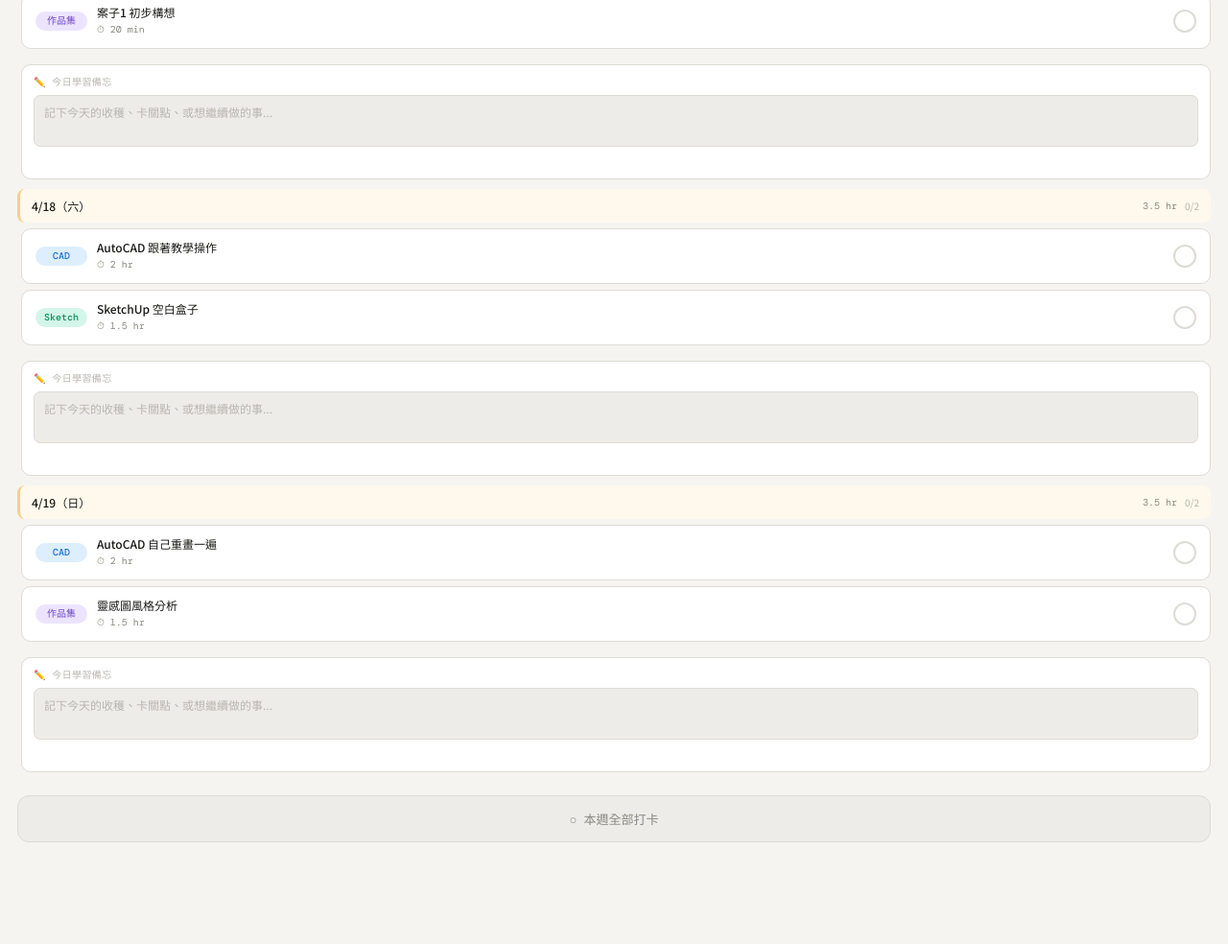
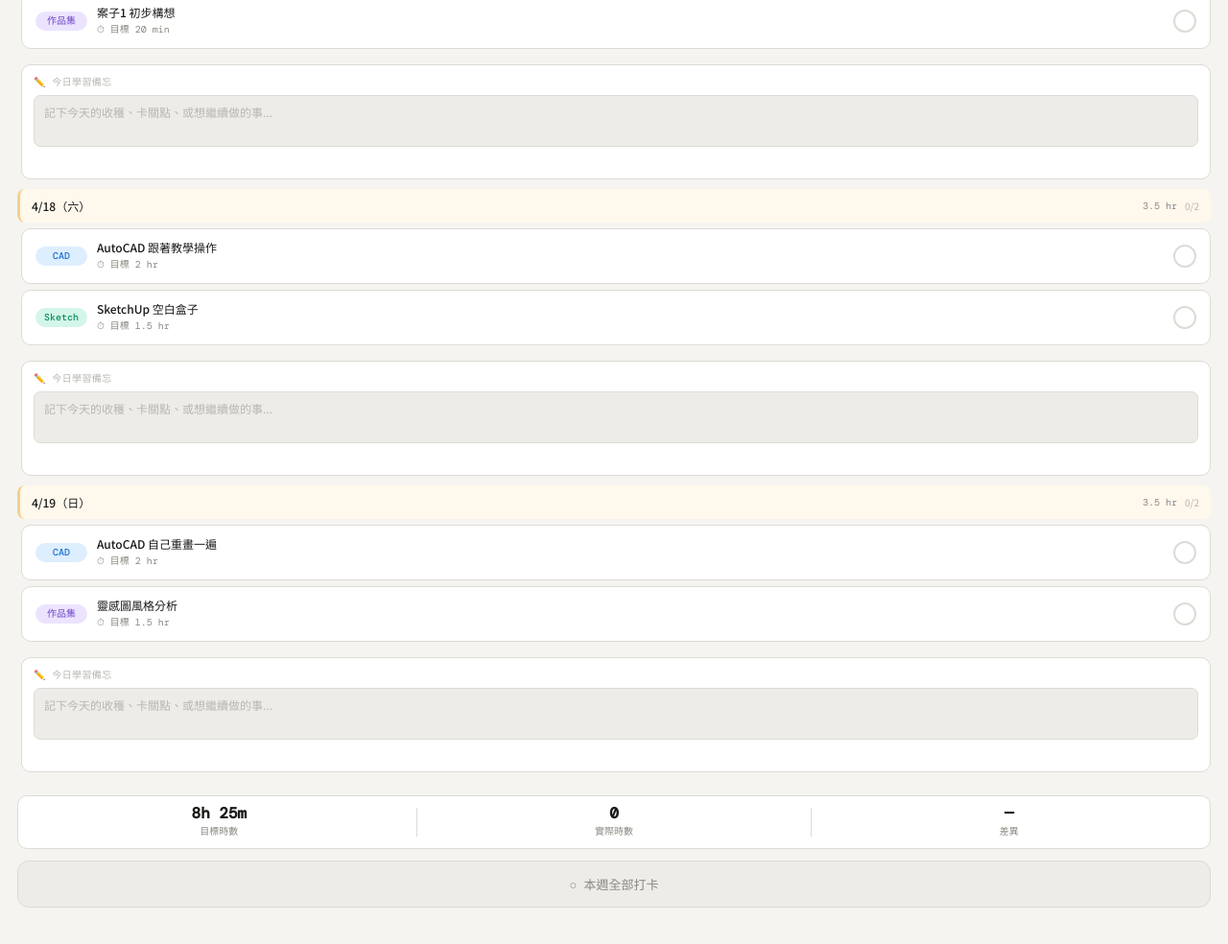
Before and after one commit to wendyyyc85/idtracker, a plain HTML site: page index.html in a window 1280 px wide. Shown: the part 1182-2166 px from the top of the page at 96% size. Drawn offline with nearby package versions, Linux system fonts and the light colour scheme.

Commit message:
Update index.html

```diff
--- a/index.html
+++ b/index.html
@@ -80,6 +80,20 @@ body{background:var(--bg);color:var(--text);font-family:'Noto Sans TC',sans-seri
 .ck.done{background:var(--done);border-color:var(--done);color:#fff;}
 .tc-detail{font-size:11px;color:var(--text2);line-height:1.6;padding:0 14px 11px;border-top:1px solid var(--border);padding-top:8px;display:none;}
 .tc-detail.open{display:block;}
+.actual-row{display:flex;align-items:center;gap:8px;margin-top:8px;padding-top:8px;border-top:1px dashed var(--border);flex-wrap:wrap;}
+.actual-label{font-size:10px;color:var(--text3);font-family:'DM Mono',monospace;flex-shrink:0;}
+.actual-input{width:52px;background:var(--surface2);border:1px solid var(--border);border-radius:6px;padding:3px 8px;font-size:11px;font-family:'DM Mono',monospace;color:var(--text);outline:none;text-align:center;}
+.actual-input:focus{border-color:var(--text2);}
+.actual-unit{font-size:10px;color:var(--text3);font-family:'DM Mono',monospace;}
+
+/* WEEK TIME SUMMARY */
+.wtime-summary{display:flex;align-items:center;gap:10px;margin:0 18px 12px;padding:10px 14px;background:var(--surface);border:1px solid var(--border);border-radius:10px;}
+.wts-item{flex:1;text-align:center;}
+.wts-val{font-size:16px;font-weight:700;font-family:'DM Mono',monospace;line-height:1;}
+.wts-lbl{font-size:10px;color:var(--text2);margin-top:2px;}
+.wts-div{width:1px;height:30px;background:var(--border);}
+.wts-over{color:var(--model);}
+.wts-ok{color:var(--done);}
 
 /* CHECK ALL BTN */
 .cab{width:calc(100% - 36px);margin:0 18px 14px;padding:14px;background:var(--surface2);border:1px solid var(--border);border-radius:var(--r);color:var(--text2);font-size:13px;font-weight:500;font-family:'Noto Sans TC',sans-serif;cursor:pointer;display:flex;align-items:center;justify-content:center;gap:7px;transition:all .2s;}
@@ -195,6 +209,22 @@ body{background:var(--bg);color:var(--text);font-family:'Noto Sans TC',sans-seri
       </div>
     </div>
     <div id="task-list"></div>
+  </div>
+  <div class="wtime-summary" id="wtime-summary">
+    <div class="wts-item">
+      <div class="wts-val" id="wts-target">—</div>
+      <div class="wts-lbl">目標時數</div>
+    </div>
+    <div class="wts-div"></div>
+    <div class="wts-item">
+      <div class="wts-val" id="wts-actual">0</div>
+      <div class="wts-lbl">實際時數</div>
+    </div>
+    <div class="wts-div"></div>
+    <div class="wts-item">
+      <div class="wts-val" id="wts-diff">—</div>
+      <div class="wts-lbl">差異</div>
+    </div>
   </div>
   <button class="cab" id="cab" onclick="checkAll()">
     <span id="cab-icon">○</span><span id="cab-txt">本週全部打卡</span>
@@ -734,13 +764,13 @@ const WEEKS = [
 const TAG_MAP={cad:"CAD",sku:"Sketch",draw:"手繪",port:"作品集",model:"模型"};
 const TAG_CLS={cad:"tag-cad",sku:"tag-sku",draw:"tag-draw",port:"tag-port",model:"tag-model"};
 
-let curWeek=0, curPage='tracker', data={}, checkDates=[], remarks={}, curFilter='all';
+let curWeek=0, curPage='tracker', data={}, checkDates=[], remarks={}, actuals={}, curFilter='all';
 
 function load(){
-  try{const r=localStorage.getItem('idtrk2');if(r){const p=JSON.parse(r);data=p.d||{};checkDates=p.c||[];remarks=p.r||{};}}catch(e){}
+  try{const r=localStorage.getItem('idtrk2');if(r){const p=JSON.parse(r);data=p.d||{};checkDates=p.c||[];remarks=p.r||{};actuals=p.a||{};}}catch(e){}
 }
 function save(){
-  try{localStorage.setItem('idtrk2',JSON.stringify({d:data,c:checkDates,r:remarks}));}catch(e){}
+  try{localStorage.setItem('idtrk2',JSON.stringify({d:data,c:checkDates,r:remarks,a:actuals}));}catch(e){}
 }
 function key(w,d,t){return `w${w}d${d}t${t}`;}
 function isDone(w,d,t){return data[key(w,d,t)]===true;}
@@ -830,6 +860,10 @@ function renderWeek(wIdx){
     filteredTasks.forEach((task)=>{
       const ti=day.tasks.indexOf(task);
       const done=isDone(wIdx,di,ti);
+      const actualKey=`act_w${wIdx}_d${di}_t${ti}`;
+      const actualVal=actuals[actualKey]||0;
+      const actualH=Math.floor(actualVal);
+      const actualM=Math.round((actualVal-actualH)*60);
       const tc=document.createElement('div');
       tc.className='tc'+(done?' done':'');
       tc.innerHTML=`
@@ -837,11 +871,20 @@ function renderWeek(wIdx){
           <span class="ttag ${TAG_CLS[task.type]}">${TAG_MAP[task.type]}</span>
           <div class="tc-info">
             <div class="tc-title">${task.title}</div>
-            <div class="tc-hrs">⏱ ${task.hrs}</div>
+            <div class="tc-hrs">⏱ 目標 ${task.hrs}</div>
           </div>
           <div class="ck${done?' done':''}" onclick="event.stopPropagation();toggle(${wIdx},${di},${ti})">${done?'✓':''}</div>
         </div>
-        <div class="tc-detail" id="det-${wIdx}-${di}-${ti}">${task.detail}</div>
+        <div class="tc-detail" id="det-${wIdx}-${di}-${ti}">
+          ${task.detail}
+          <div class="actual-row">
+            <span class="actual-label">實際花了</span>
+            <input class="actual-input" type="number" min="0" max="24" step="1" placeholder="0" value="${actualH||''}" id="${actualKey}-h" oninput="saveActualHM('${actualKey}',${wIdx})">
+            <span class="actual-unit">時</span>
+            <input class="actual-input" type="number" min="0" max="59" step="5" placeholder="0" value="${actualM||''}" id="${actualKey}-m" oninput="saveActualHM('${actualKey}',${wIdx})">
+            <span class="actual-unit">分</span>
+          </div>
+        </div>
       `;
       body.appendChild(tc);
     });
@@ -884,6 +927,72 @@ function renderWeek(wIdx){
   btn.className='cab'+(allDone?' alldone':'');
   document.getElementById('cab-icon').textContent=allDone?'✓':'○';
   document.getElementById('cab-txt').textContent=allDone?'本週已全部完成':'本週全部打卡';
+  updateWeekTimeSummary(wIdx);
+}
+
+function saveActualHM(key, wIdx){
+  const hEl=document.getElementById(key+'-h');
+  const mEl=document.getElementById(key+'-m');
+  const h=parseFloat(hEl?.value)||0;
+  const m=parseFloat(mEl?.value)||0;
+  actuals[key]=Math.round((h+m/60)*100)/100;
+  save();
+  updateWeekTimeSummary(wIdx);
+}
+
+function parseMin(str){
+  if(!str) return 0;
+  const hr=str.match(/([\d.]+)\s*hr/);
+  if(hr) return Math.round(parseFloat(hr[1])*60);
+  const mn=str.match(/([\d.]+)\s*min/);
+  if(mn) return Math.round(parseFloat(mn[1]));
+  return 0;
+}
+
+function fmtMin(totalMin){
+  const h=Math.floor(totalMin/60);
+  const m=totalMin%60;
+  if(h>0&&m>0) return h+'h '+m+'m';
+  if(h>0) return h+'h';
+  if(m>0) return m+'m';
+  return '0';
+}
+
+function updateWeekTimeSummary(wIdx){
+  const w=WEEKS[wIdx];
+
+  // sum target in minutes
+  let targetMin=0;
+  w.days.forEach(day=>{
+    day.tasks.forEach(task=>{ targetMin+=parseMin(task.hrs); });
+  });
+
+  // sum actuals in minutes
+  let actualMin=0;
+  w.days.forEach((day,di)=>{
+    day.tasks.forEach((_,ti)=>{
+      const v=actuals[`act_w${wIdx}_d${di}_t${ti}`]||0;
+      actualMin+=Math.round(v*60);
+    });
+  });
+
+  const tEl=document.getElementById('wts-target');
+  const aEl=document.getElementById('wts-actual');
+  const dEl=document.getElementById('wts-diff');
+  if(!tEl) return;
+
+  tEl.textContent=targetMin>0?fmtMin(targetMin):'—';
+  aEl.textContent=actualMin>0?fmtMin(actualMin):'0';
+
+  if(targetMin>0&&actualMin>0){
+    const diff=actualMin-targetMin;
+    const sign=diff>=0?'+':'-';
+    dEl.textContent=sign+fmtMin(Math.abs(diff));
+    dEl.className='wts-val '+(diff>0?'wts-over':'wts-ok');
+  } else {
+    dEl.textContent='—';
+    dEl.className='wts-val';
+  }
 }
 
 function toggleDetail(id){
```
